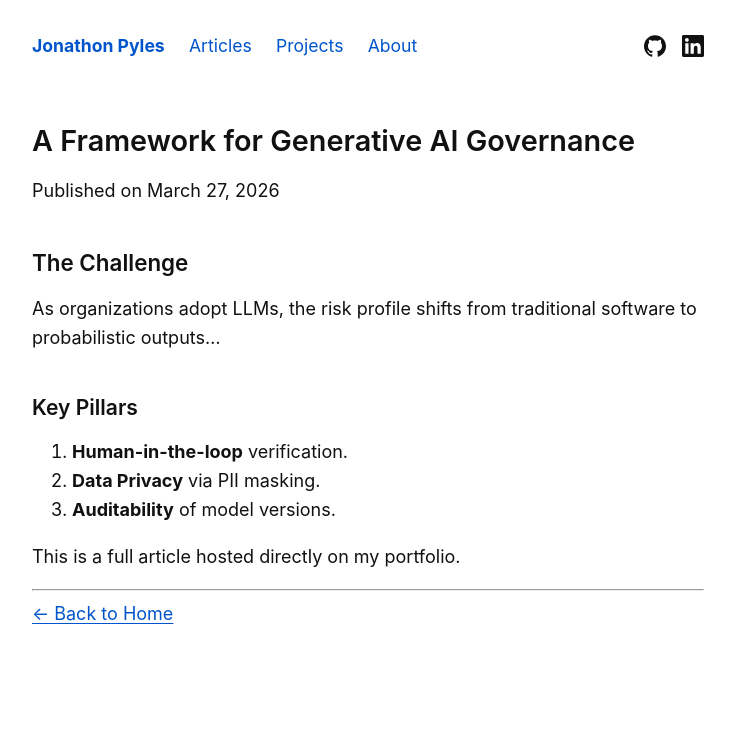
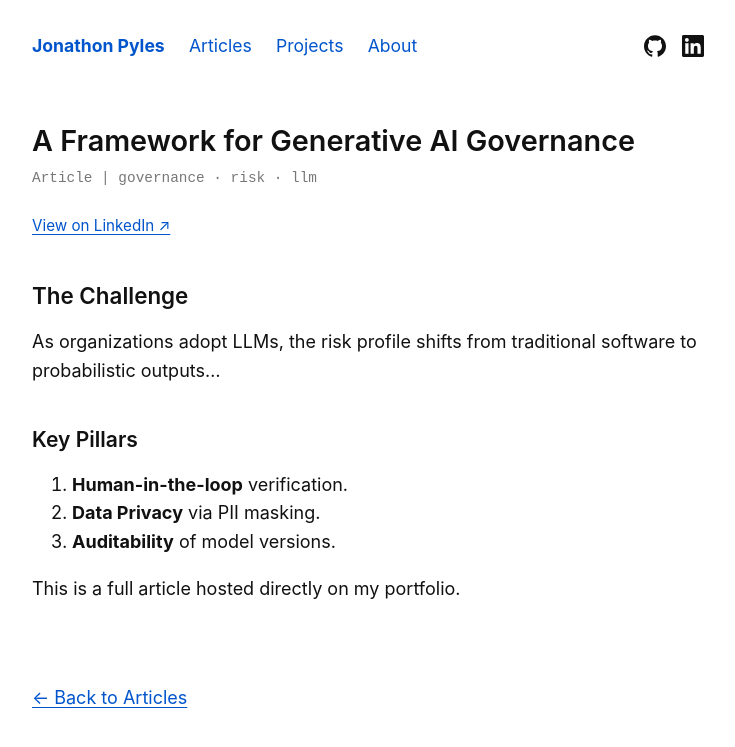
Before and after one commit to JNPyles/JNPyles.github.io, a Jekyll site: the page built from _posts/2026-03-27-ai-governance-framework.md, in a window 1280 px wide. Shown: the top 747 px of the page, without its empty margins (272-1007 px from the left). Built offline with Jekyll 4.4.1, drawn with Linux system fonts in a browser that asks for light colours.

Commit message:
Website updates
Website updates

```diff
--- a/_layouts/post.html
+++ b/_layouts/post.html
@@ -1,12 +1,33 @@
 ---
 layout: default
 ---
-<h1>{{ page.title }}</h1>
-<p class="post-date">Published on {{ page.date | date: "%B %d, %Y" }}</p>
+<header style="margin-bottom: 2.5rem;">
+    <h1 style="margin-bottom: 0.5rem; margin-top: 0;">{{ page.title }}</h1>
+
+    <div style="font-family: monospace; color: var(--meta); font-size: 0.9rem; margin-bottom: 1.5rem;">
+        Article |
+        {% if page.tags.size > 0 %}
+            {{ page.tags | join: " · " }}
+        {% endif %}
+    </div>
+
+    <div style="display: flex; gap: 1.5rem; font-size: 0.95rem;">
+        {% if page.colab_url %}
+            <a href="{{ page.colab_url }}" target="_blank">Run in Google Colab ↗</a>
+        {% endif %}
+        {% if page.github_url %}
+            <a href="{{ page.github_url }}" target="_blank">View on GitHub ↗</a>
+        {% endif %}
+        {% if page.linkedin_url %}
+            <a href="{{ page.linkedin_url }}" target="_blank">View on LinkedIn ↗</a>
+        {% endif %}
+    </div>
+</header>
 
 <article>
-  {{ content }}
+    {{ content }}
 </article>
 
-<hr>
-<a href="/">← Back to Home</a>
+<div style="margin-top: 4rem; border-top: 1px solid var(--border); padding-top: 1rem;">
+    <a href="/articles/">← Back to Articles</a>
+</div>
--- a/_posts/2026-03-27-ai-governance-framework.md
+++ b/_posts/2026-03-27-ai-governance-framework.md
@@ -4,7 +4,7 @@ title: "A Framework for Generative AI Governance"
 date: 2026-03-27
 tags: [governance, risk, llm]
 category: Education
-
+linkedin_url: https://www.linkedin.com/pulse/using-ai-summarize-1100-complaints-30-minutes-jonathon-pyles-adlgc/
 ---
 
 ## The Challenge
```
